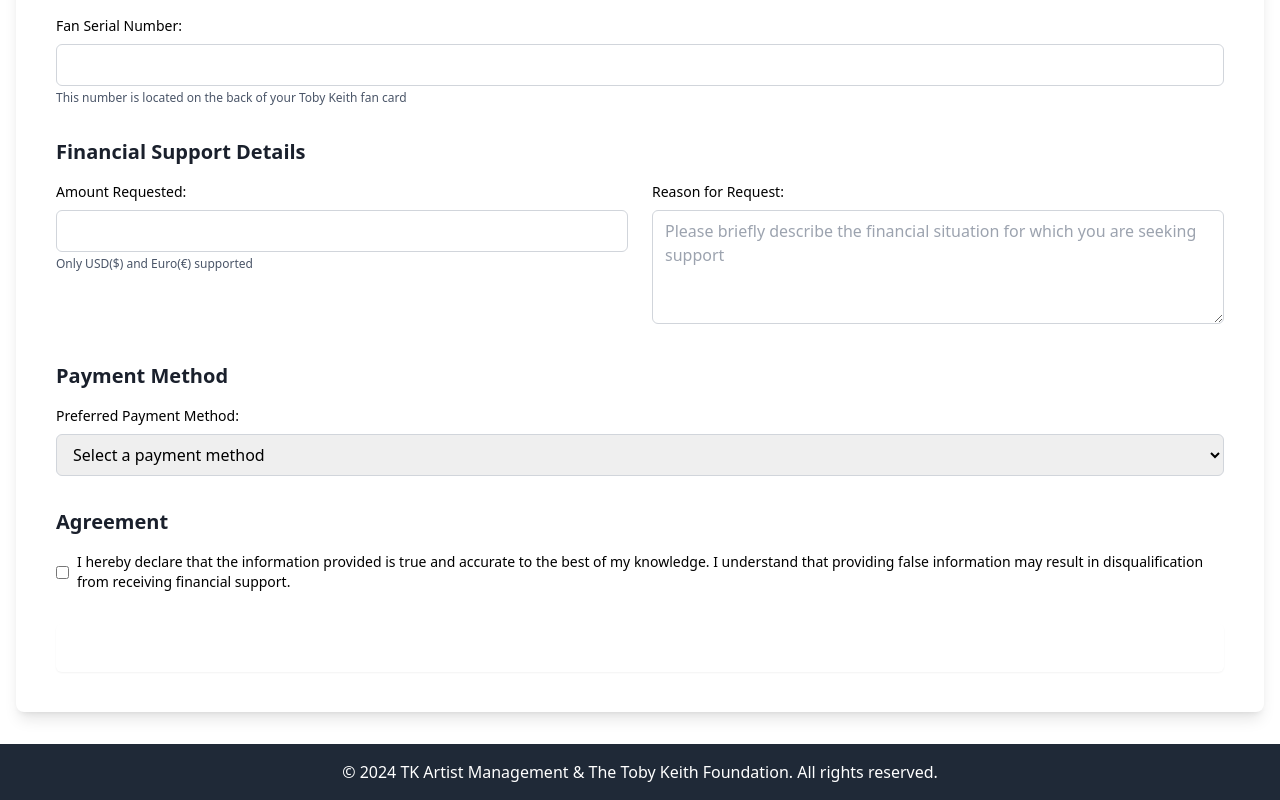
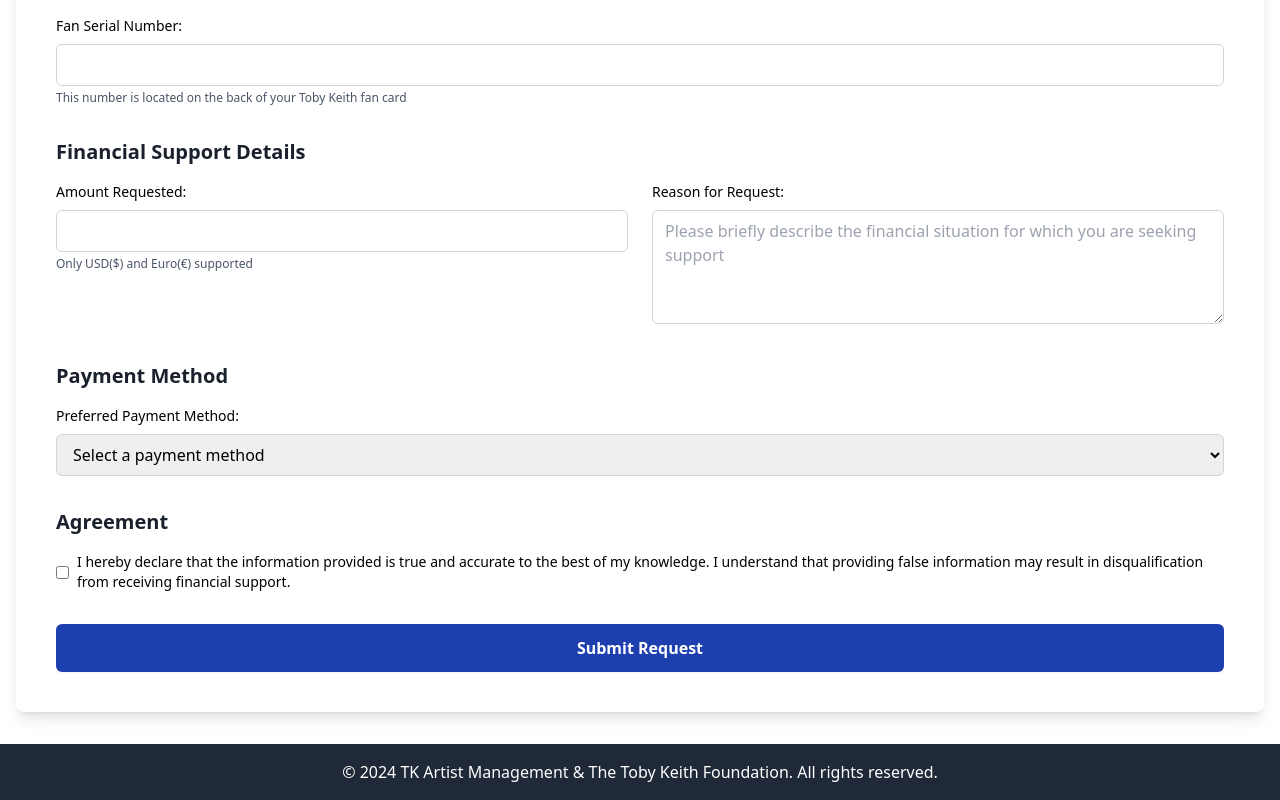
Before and after one commit to krist-ig-project/Admin, a Vue app: page /request-form in a window 1280 px wide. Shown: the part 898-1698 px from the top of the page. Built offline with nearby package versions, Linux system fonts and the light colour scheme; the HTML template or start-up script is replaced by a standard one.

Commit message:
Update RequestForm.vue

```diff
--- a/src/views/RequestForm.vue
+++ b/src/views/RequestForm.vue
@@ -235,7 +235,7 @@
 
           <button
             type="submit"
-            class="w-full py-3 px-6 bg-accent text-white font-semibold rounded-md shadow-sm hover:bg-accent-dark focus:outline-none focus:ring-2 focus:ring-accent"
+            class="w-full py-3 px-6 bg-blue-800 text-white font-semibold rounded-md shadow-sm hover:bg-accent-dark focus:outline-none focus:ring-2 focus:ring-accent"
           >
             Submit Request
           </button>
```
